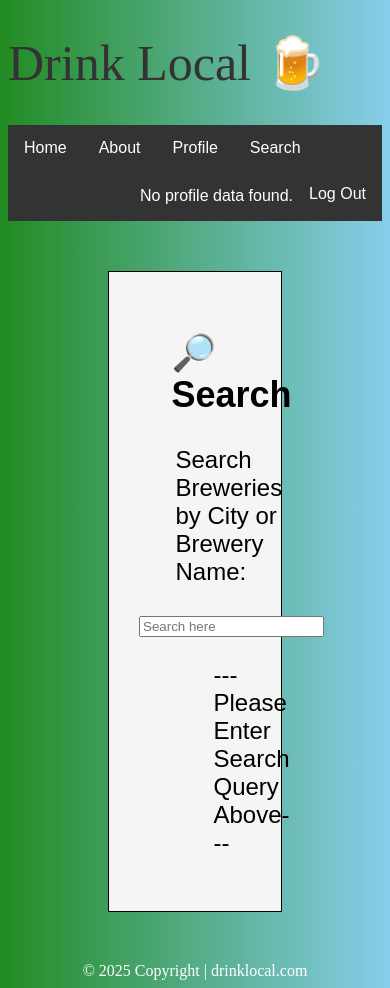
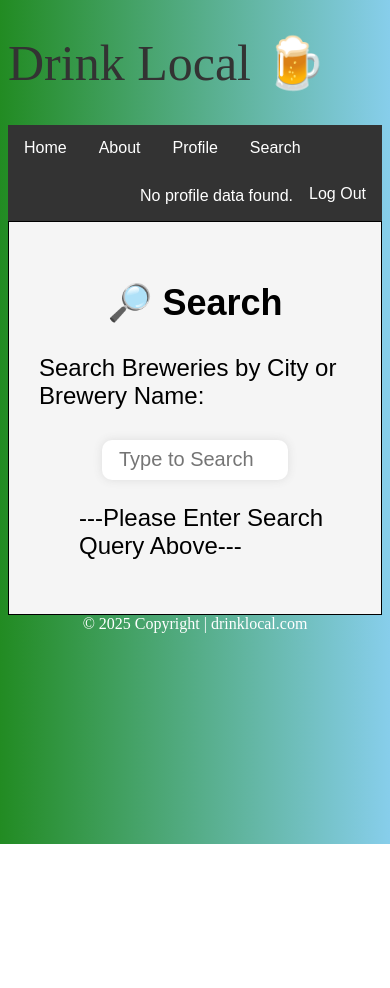
Before and after one commit to foxnathan1190/unit1-final-project-beersAndBreweries, a React (Vite) app in the folder beers-and-breweries/: page /search in a window 390 px wide. After the commit the page ends 844 px from the top, so only its background shows below. Built offline with nearby package versions, Linux system fonts and the light colour scheme; a web font is replaced by a local one.

Commit message:
Worked on some more CSS. Working on Media queries.

```diff
--- /dev/null
+++ b/beers-and-breweries/src/common/Button.jsx
@@ -0,0 +1,7 @@
+const Button = ({ id, onClick, label, className, type} ) => {
+    return(
+        <button type={type} id={id} onClick={onClick} className={className}>{label}</button>
+    )
+}
+
+export default Button;
--- a/beers-and-breweries/src/components/About.css
+++ b/beers-and-breweries/src/components/About.css
@@ -24,3 +24,9 @@ img {
     width: 600px;
     height: 400px;
 }
+
+@media only screen and (max-width:600px) {
+    .aboutPage {
+        margin: auto;
+    }
+}
--- a/beers-and-breweries/src/components/CreateProfile.css
+++ b/beers-and-breweries/src/components/CreateProfile.css
@@ -15,4 +15,16 @@
 
 #createProfileButton {
     margin: 0px 0px 10px;
+    width: 100px;
+    height: 25px;
+    font-weight: bold;
+    background-color: hsl(120, 61%, 34%);
+    color: white;
+    border: none;
+    border-radius: 5px;
+    cursor: pointer;
 }
+
+#createProfileButton:hover {
+    background-color: hsl(120, 61%, 24%);
+}
--- a/beers-and-breweries/src/components/CreateProfile.jsx
+++ b/beers-and-breweries/src/components/CreateProfile.jsx
@@ -2,6 +2,7 @@ import { useState, useEffect } from "react";
 import { useNavigate } from "react-router";
 import Footer from "../common/Footer";
 import Header from "../common/Header";
+import Button from "../common/Button";
 import "./CreateProfile.css";
 
 const CreateProfile = () => {
@@ -91,7 +92,7 @@ const CreateProfile = () => {
                         <br />
                         <input type="text" id="year" name="year" placeholder="0000" value={year} onChange={(e) => setYear(e.target.value)} required></input>
                     </section><br />
-                    <button type="submit" className="button">Create</button>
+                    <Button type="submit" id="createProfileButton" label="Create Profile" />
                 </form>
             </section>
             <Footer />
--- a/beers-and-breweries/src/components/LoginPage.jsx
+++ b/beers-and-breweries/src/components/LoginPage.jsx
@@ -1,6 +1,7 @@
 import { useNavigate } from "react-router";
 import { useState } from "react";
 import Footer from "../common/Footer";
+import Button from "../common/Button";
 import "./LoginPage.css";
 
 const LoginPage = ( {onAction} ) => {
@@ -51,8 +52,8 @@ const LoginPage = ( {onAction} ) => {
                 <input type="text" id="username" name="username" value={username} onChange={(e => setUsername(e.target.value))}></input><br /><br />
                 <label htmlFor="password">Password: </label><br />
                 <input type="password" id="password" name="password" value={password} onChange={(e => setPassword(e.target.value))}></input><br /><br />
-                <button type="submit" className="button">Login</button>
-                <button className="button" id="signUpButton" onClick={handleClickSignUp}>Sign Up</button>
+                <Button type="submit" className="button" label="Login" />
+                <Button className="button" id="signUpButton" onClick={handleClickSignUp} label="Sign Up" />
             </form><br />
             <Footer />
         </div>
--- a/beers-and-breweries/src/components/Main.css
+++ b/beers-and-breweries/src/components/Main.css
@@ -38,3 +38,9 @@ img {
 .hover-over-image:hover {
     transform: scale(1.1);
 }
+
+@media only screen and (max-width:600px) {
+    .layout {
+        margin: auto;
+    }
+}
--- a/beers-and-breweries/src/components/Search.css
+++ b/beers-and-breweries/src/components/Search.css
@@ -6,6 +6,25 @@
     content: "\1F37A";
 }
 
+.searchBarWrapper {
+    margin-top: 30px;
+    background-color: white;
+    width: 50%;
+    border-radius: 10px;
+    height: 2.5rem;
+    padding: 0 15px;
+    box-shadow: 0px 0px 10px #ddd;
+    display: flex;
+    align-items: center;
+}
+
 .searchBar {
-    margin-top: 30px;
+    border: none;
+    height: 100%;
+    font-size: 1.25rem;
+    width: 100%;
 }
+
+.searchBar:focus {
+    outline: none;
+}
--- a/beers-and-breweries/src/components/Search.jsx
+++ b/beers-and-breweries/src/components/Search.jsx
@@ -28,12 +28,14 @@ const Search = ({ results, fetchData, isLoggedIn }) => {
             <section className="layout">
                 <h1>&#128270; Search</h1>
                 <label htmlFor="search">Search Breweries by City or Brewery Name: </label>
+                <div className="searchBarWrapper">
                 <input
                     type="search"
-                    placeholder="Search here"
+                    placeholder="Type to Search..."
                     className="searchBar"
                     onChange={handleChange}
                     value={searchInput} />
+                    </div>
                 {loading ? (<p>Loading data...</p>) :
                     (<ul>
                         {searchInput ? results.map((result) => (
```
